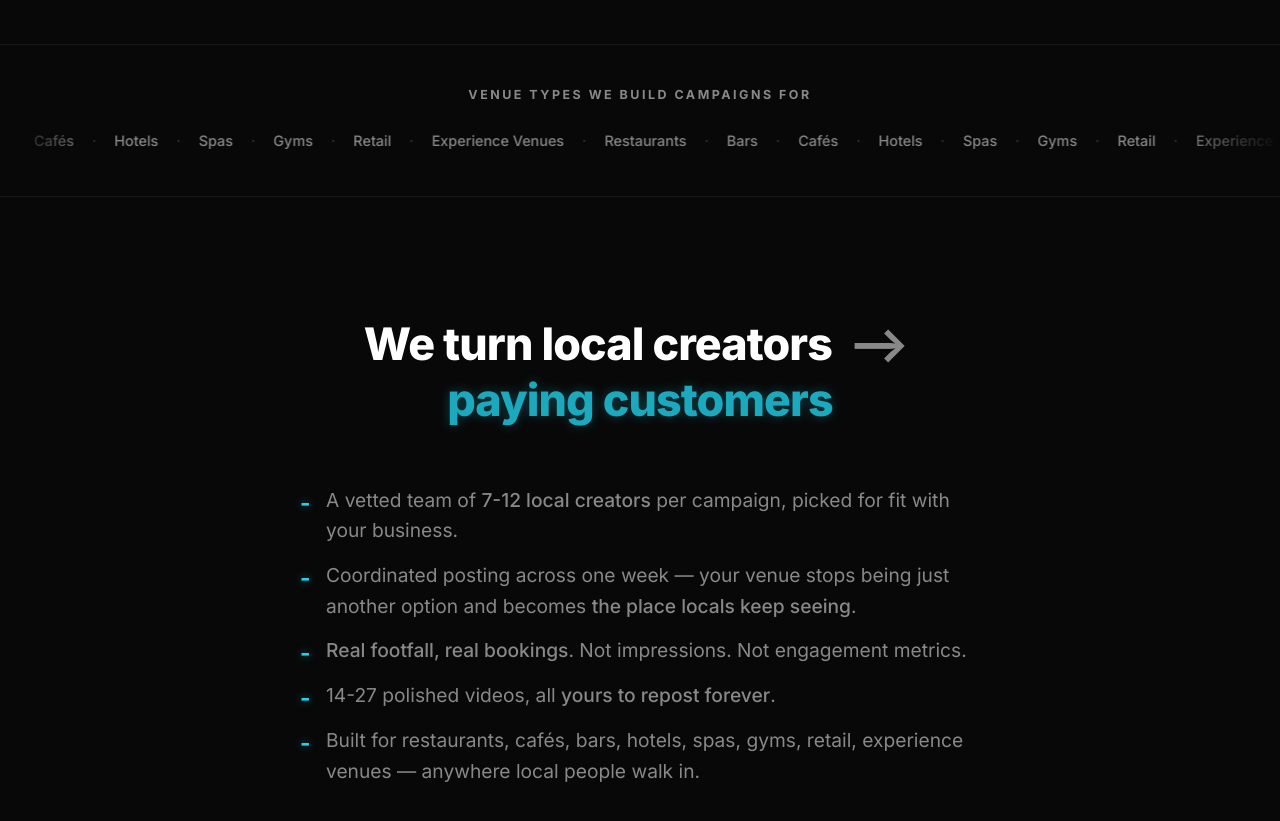
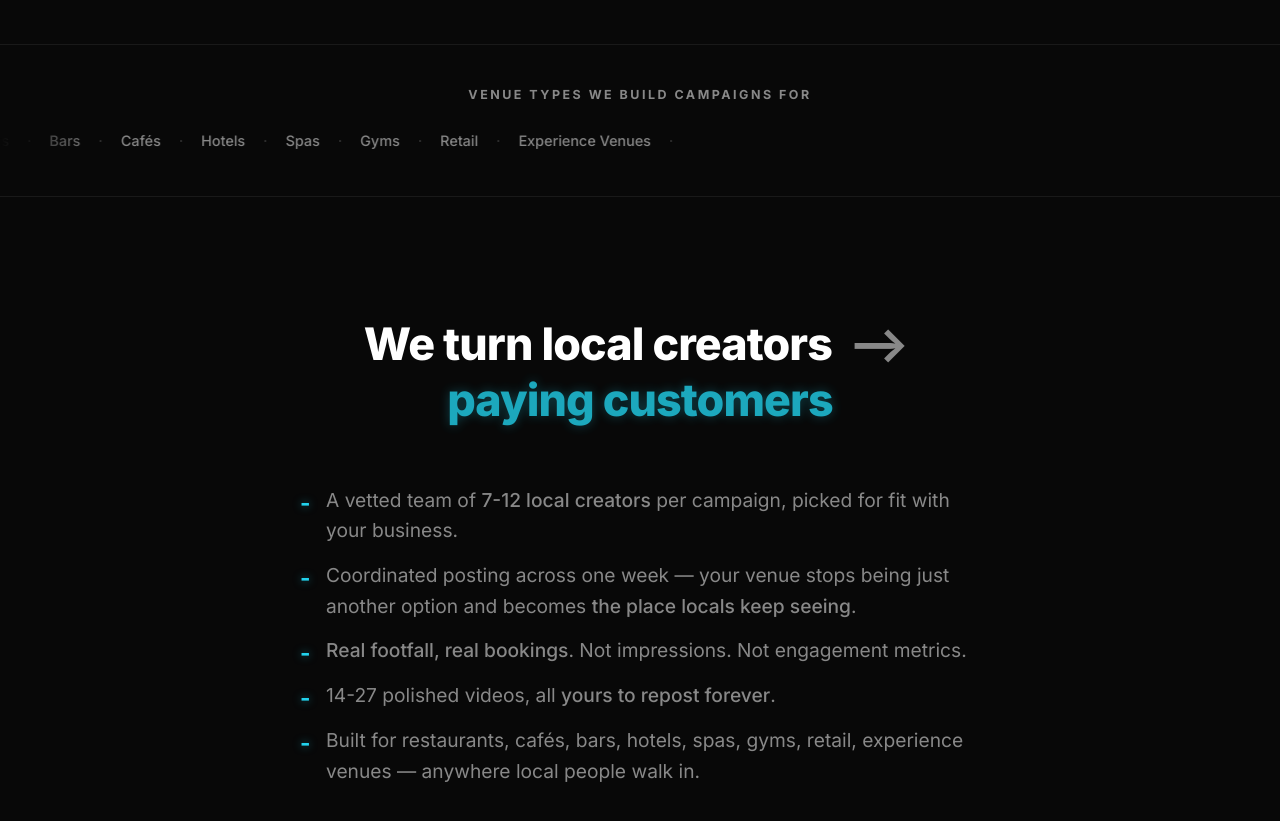
Before and after one commit to cnrocrrll/GazeProfit, a plain HTML site: page index.html in a window 1280 px wide. Shown: the part 800-1621 px from the top of the page. Drawn offline with Linux system fonts and the light colour scheme.

Commit message:
Remove categories from index.html
Removed multiple categories from the index.html file.

```diff
--- a/index.html
+++ b/index.html
@@ -92,14 +92,6 @@
     <p class="marquee-eyebrow">VENUE TYPES WE BUILD CAMPAIGNS FOR</p>
     <div class="marquee-outer">
       <div class="marquee-inner">
-        <span>Restaurants</span><span class="dot">·</span>
-        <span>Bars</span><span class="dot">·</span>
-        <span>Cafés</span><span class="dot">·</span>
-        <span>Hotels</span><span class="dot">·</span>
-        <span>Spas</span><span class="dot">·</span>
-        <span>Gyms</span><span class="dot">·</span>
-        <span>Retail</span><span class="dot">·</span>
-        <span>Experience Venues</span><span class="dot">·</span>
         <span>Restaurants</span><span class="dot">·</span>
         <span>Bars</span><span class="dot">·</span>
         <span>Cafés</span><span class="dot">·</span>
```
